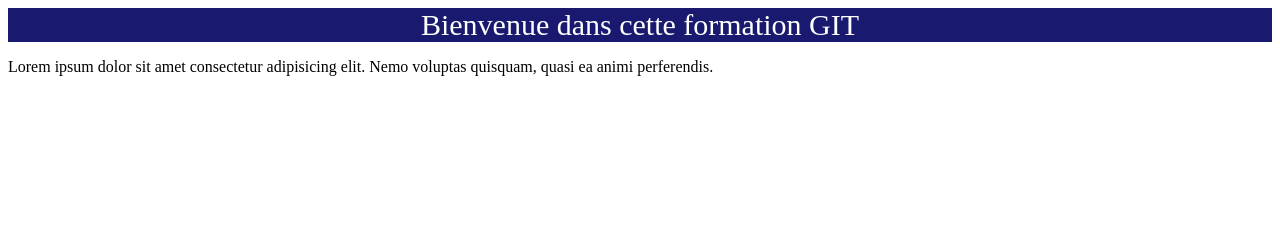
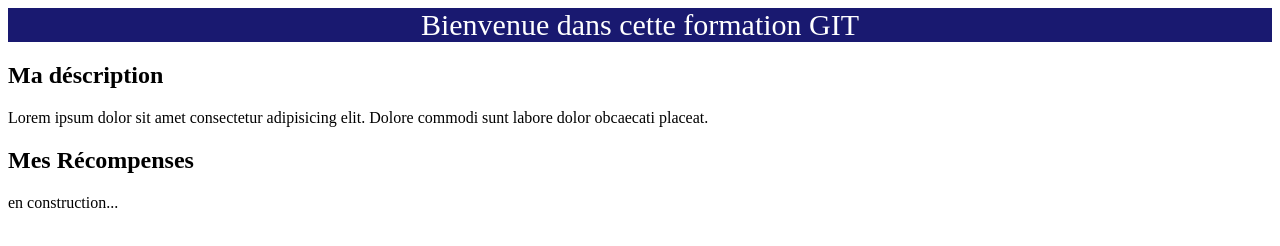
Before and after one commit to Antoninglz33/cours_git_medoc, a plain HTML site: page index.html in a window 1280 px wide. Drawn offline with Linux system fonts and the light colour scheme.

Commit message:
ajout déscriptions et récompenses

```diff
--- a/index.html
+++ b/index.html
@@ -12,8 +12,20 @@
 <body>
     <!-- Titre -->
     <div id="top-banner">Bienvenue dans cette formation GIT</div>
-    <p>Lorem ipsum dolor sit amet consectetur adipisicing elit. Nemo voluptas quisquam, quasi ea animi perferendis.</p>
 
+    <!-- Description -->
+
+    <div>
+        <h2>Ma déscription</h2>
+        <p>Lorem ipsum dolor sit amet consectetur adipisicing elit. Dolore commodi sunt labore dolor obcaecati placeat.
+        </p>
+    </div>
+    <!-- Récompenses -->
+
+    <div>
+        <h2>Mes Récompenses</h2>
+        <p>en construction...</p>
+    </div>
 </body>
 
 </html>
```
